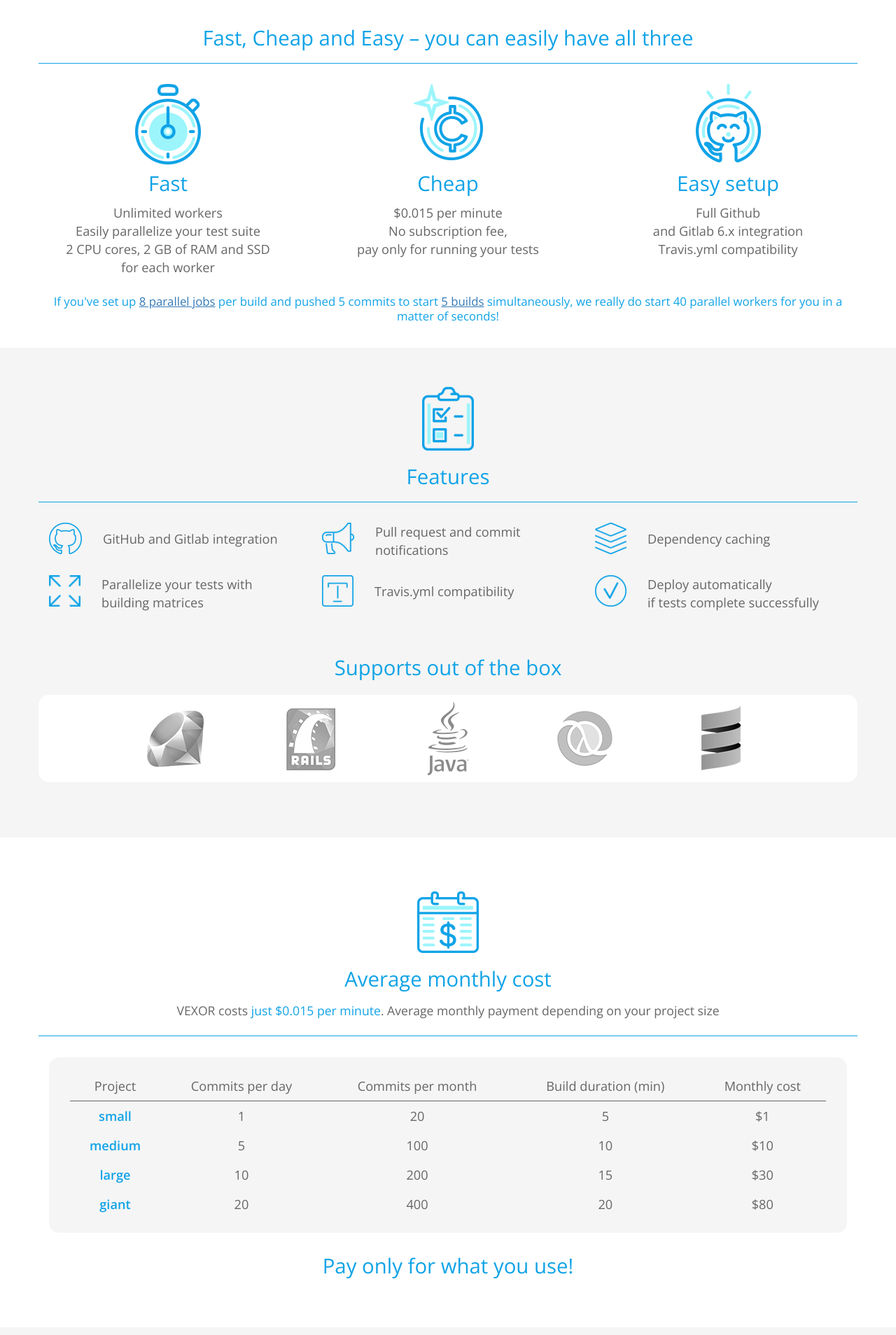
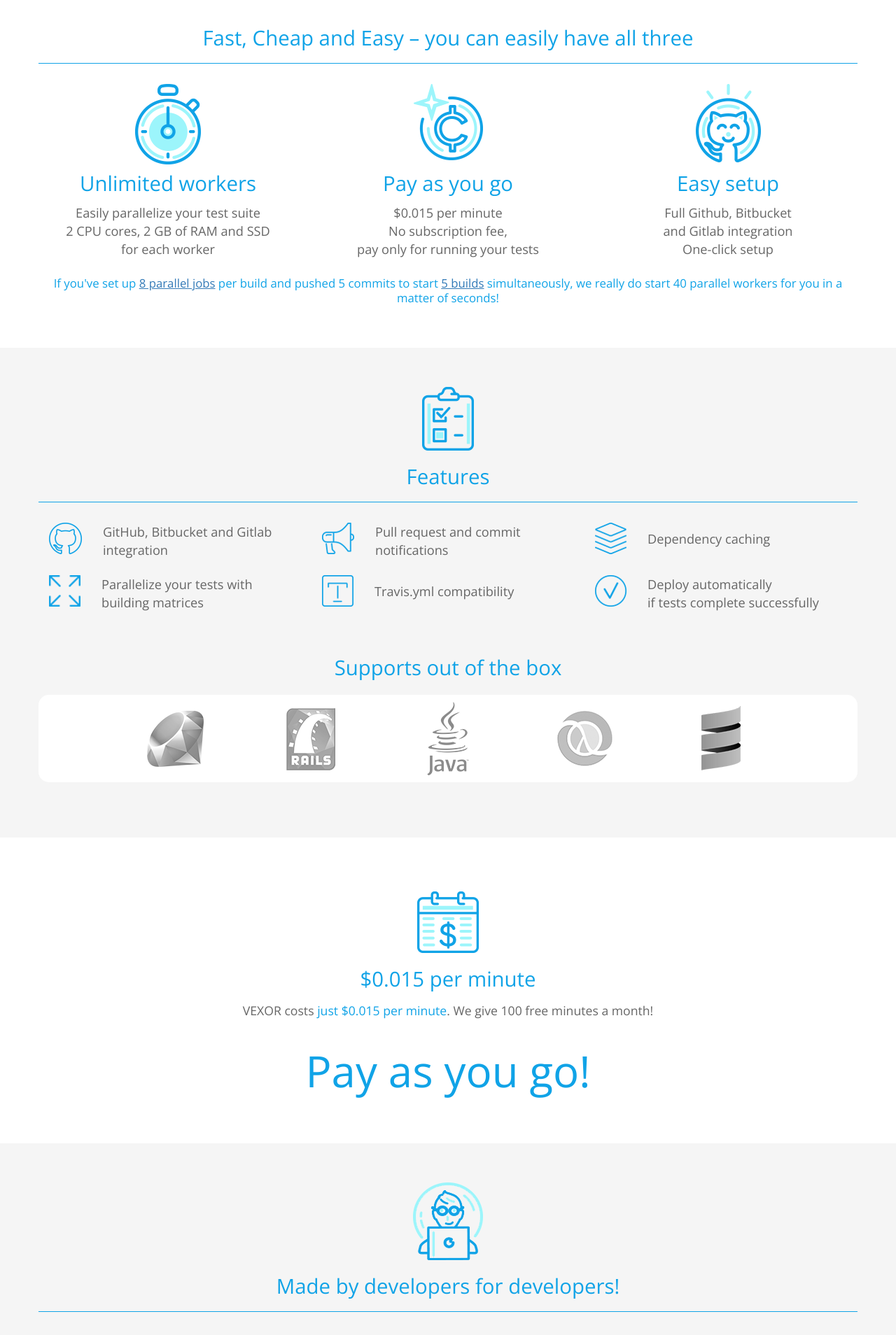
Before and after one commit to vexor/vx-promo, a Jekyll site: the page built from index.html, in a window 1280 px wide. Shown: the part 853-2761 px from the top of the page at 70% size. Built offline with Jekyll 4.4.1, drawn with Linux system fonts in a browser that asks for light colours; nearby versions of some CDN libraries; Markdown is read by kramdown in place of the engine named in the settings; comment, search, counter and statistics services are not loaded.

Commit message:
Обновил лендинг. Подправил тексты, удалил табличку, которая всех путала.

```diff
--- a/index.html
+++ b/index.html
@@ -47,16 +47,14 @@
       <div class='row'>
         <div class='col-sm-4'>
           <div class='image'><img alt="Watch" src="/images/landing/watch.png" /></div>
-          <div class='subtitle'>Fast</div>
-          <div class='description'>Unlimited workers</div>
-          <div class='separator'></div>
+          <div class='subtitle'>Unlimited workers</div>
           <div class='description'>Easily parallelize your test suite</div>
           <div class='separator'></div>
           <div class='description'>2 CPU cores, 2 GB of RAM and SSD<br/>for each worker</div>
         </div>
         <div class='col-sm-4'>
           <div class='image'><img alt="Coin" src="./images/landing/coin.png" /></div>
-          <div class='subtitle'>Cheap</div>
+          <div class='subtitle'>Pay as you go</div>
           <div class='description'>$0.015 per minute</div>
           <div class='separator'></div>
           <div class='description'>No subscription fee,<br>pay only for running your tests</div>
@@ -64,9 +62,9 @@
         <div class='col-sm-4'>
           <div class='image'><img alt="Happy kitty" src="./images/landing/happy-kitty.png" /></div>
           <div class='subtitle'>Easy setup</div>
-          <div class='description'>Full Github<br>and Gitlab 6.x integration</div>
+          <div class='description'>Full Github, Bitbucket<br>and Gitlab integration</div>
           <div class='separator'></div>
-          <div class='description'>Travis.yml compatibility</div>
+          <div class='description'>One-click setup</div>
         </div>
       </div>
     </div>
@@ -92,7 +90,7 @@
       <div class='col-sm-4'>
         <div class='item'>
           <div class='image'><img alt="Github" src="./images/landing/github.png" /></div>
-          <div class='description'>GitHub and Gitlab integration</div>
+          <div class='description'>GitHub, Bitbucket and Gitlab integration</div>
         </div>
         <div class='item'>
           <div class='image'><img alt="Matrices" src="./images/landing/matrices.png" /></div>
@@ -154,12 +152,18 @@
     </div>
     <div class='row title'>
       <div class='row'>
-        <div class='col-sm-12'>Average monthly cost</div>
+        <div class='col-sm-12'>$0.015 per minute</div>
       </div>
       <div class='row description'>
-        <div class='col-sm-12'>VEXOR costs <em>just $0.015 per minute</em>. Average monthly payment depending on your project size</div>
+        <div class='col-sm-12'>VEXOR costs <em>just $0.015 per minute</em>. We give 100 free minutes a month!</div>
       </div>
+        <div class='row pay_as_you_go'>
+            <div class='col-sm-12'>
+                Pay as you go!
+            </div>
+        </div>
     </div>
+    <!--
     <div class='table-responsive table-wraper'>
       <table class='table'>
         <thead>
@@ -203,11 +207,7 @@
         </tbody>
       </table>
     </div>
-    <div class='row pay_as_you_go'>
-      <div class='col-sm-12'>
-        Pay only for what you use!
-      </div>
-    </div>
+    -->
   </div>
 </div>
 
--- a/stylesheets/landing.css
+++ b/stylesheets/landing.css
@@ -218,7 +218,7 @@
         padding-bottom: 20px; } }
     @media (min-width: 768px) {
       body .landing .landing-block-pricing {
-        height: 700px; } }
+        /* height: 700px; */ } }
     body .landing .landing-block-pricing .icon {
       margin-bottom: 20px; }
     body .landing .landing-block-pricing .title {
@@ -227,7 +227,7 @@
       font-weight: normal;
       padding-bottom: 0.6em;
       margin-bottom: 1em;
-      border-bottom: 1px solid #10a3e7; }
+      /* border-bottom: 1px solid #10a3e7; */ }
     body .landing .landing-block-pricing .title .description {
       color: #666666;
       margin-top: 10px;
```
